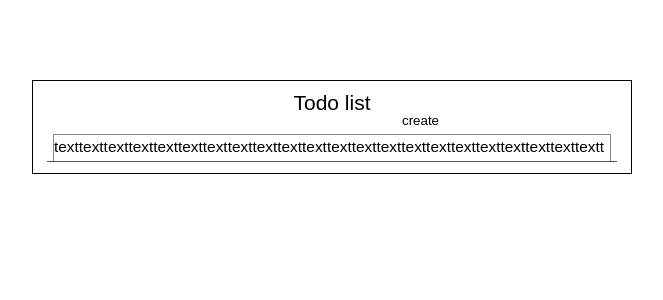
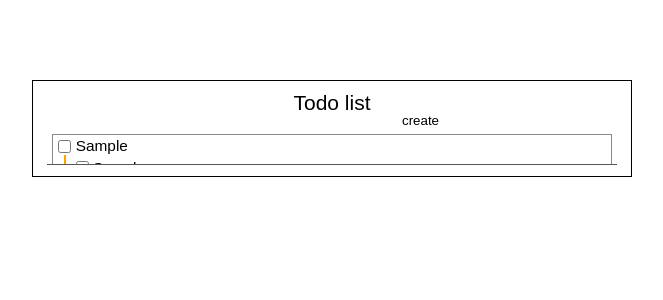
Before and after one commit to Urfeen/todo-lilst, a React (Create React App) app: page / in a window 1280 px wide. Both pictures are taken after typing "Sample" into the empty fields and a click on the button "create". Shown: the top 300 px of the page, without its empty margins (308-971 px from the left). Built offline with nearby package versions, Linux system fonts and the light colour scheme.

Commit message:
feat: subtasks styles

```diff
--- a/src/App.jsx
+++ b/src/App.jsx
@@ -15,10 +15,9 @@ const App = () => {
 // add task in pop-up (with cross button)
 // :active :focus :hover
 // change styles after checked
+// max-height of li
 // high-light hovered task
 // close-open with tap on li - hight light animation
-// scroll all page
-// min width to pixels
 // remake li structure
 // work on styles
 // add bg particles
--- a/src/components/TasksList/ListItem.jsx
+++ b/src/components/TasksList/ListItem.jsx
@@ -61,21 +61,58 @@ const ListItem = ({ id, done, taskText, changeTaskStatusHandler, deleteTaskHandl
 
       <div ref={liPrimaryAreaRef} className="list-item__primary-area">
         <div className="list-item__paper">
-          <span>texttexttexttexttexttexttexttexttexttexttexttexttexttexttexttexttexttexttexttexttexttexttexttexttexttexttexttexttexttexttexttexttexttexttexttexttexttexttexttexttexttexttexttext</span>
+          <div className="list-item__task">
+            <div className="list-item__checkbox">
+              <input
+                defaultChecked={done}
+                onChange={() => changeTaskStatusHandler(id)}
+                type="checkbox"
+                className="checkbox"
+              />
+
+              <svg width="100%" height={30}>
+                <line x1="0.5rem" y1="0" x2="0.5rem" y2="100" stroke="orange" fill="transparent" strokeWidth="2" />
+              </svg>
+            </div>
+            <div className="list-item__task-content">
+              <span>{taskText}</span>
+
+              <ul className="list-item__subtasks">
+                <li className="list-item__task">
+                  <div className="list-item__checkbox">
+                    <input
+                      defaultChecked={done}
+                      onChange={() => changeTaskStatusHandler(id)}
+                      type="checkbox"
+                      className="checkbox"
+                    />
+                  </div>
+                  <div className="list-item__task-content">
+                    <span>{taskText}</span>
+                  </div>
+                </li>
+                <li className="list-item__task">
+                  <div className="list-item__checkbox">
+                    <input
+                      defaultChecked={done}
+                      onChange={() => changeTaskStatusHandler(id)}
+                      type="checkbox"
+                      className="checkbox"
+                    />
+                  </div>
+                  <div className="list-item__task-content">
+                    <span>{taskText}</span>
+                  </div>
+                </li>
+              </ul>
+            </div>
+          </div>
         </div>
-        {/* <input
-          defaultChecked={done}
-          onChange={() => changeTaskStatusHandler(id)}
-          type="checkbox"
-          name="checkbox"
-          className="checkbox"
-        />
-        <span>{taskText}</span> */}
       </div>
 
       <div ref={liMoreRef} className={moreClasses}>
         <DeleteButton text="text" /*onClick={() => deleteTaskHandler(id)}*/ />
-        <span>Start - {moment(creationDate).format('DD.MM.YY')}</span>
+        <span> Start - {moment(creationDate).format('DD.MM.YY')}</span>
       </div>
 
     </li >
--- a/src/components/TasksList/TasksList.jsx
+++ b/src/components/TasksList/TasksList.jsx
@@ -15,7 +15,11 @@ const TasksList = () => {
       creationDate: Date.now(),
     }
 
-    setTasks(prevState => prevState.concat(newTask));
+    setTasks(prevState => {
+      const arrCopy = [...prevState];
+      arrCopy.unshift(newTask);
+      return arrCopy;
+    });
   }
   const changeTaskStatusHandler = taskId => {
     setTasks(prevState => {
--- a/src/components/TasksList/TasksList.scss
+++ b/src/components/TasksList/TasksList.scss
@@ -7,13 +7,15 @@
 
     max-width: 100%;
     border-bottom: 1px solid #555;
-    padding: 6px;
-    height: 2.4rem;
+    padding: 0.38rem;
+    height: 2.6rem;
     overflow: hidden;
 
     display: flex;
     flex-direction: column;
     justify-content: space-between;
+
+    box-shadow: 0px -3px 6px 1px rgba(0, 0, 255, 0.2);
 
     transition: height 0.2s ease;
 
@@ -23,30 +25,47 @@
       }
     }
 
-    .list-item__primary-area {
-      .list-item__paper {
+    &__primary-area {
+    }
+
+    &__paper {
       width: 100%;
       height: auto;
       border: 1px solid #888;
+      padding: 0.2rem 0.3rem;
+    }
+    &__task {
+      display: flex;
+    }
 
+    &__task-content {
+      max-width: calc(100% - 1.3rem);
+
+      span {
         white-space: pre-wrap;
         word-wrap: break-word;
-        span {
         font-size: 1.1rem;
-          line-height: 1.5;
+        line-height: 1.2;
       }
     }
-      // display: flex;
-      // max-height: 100%;
-
-      // input {
-      //   width: 1rem;
-      //   height: 1rem;
-      //   margin: 0.27rem 0.4rem 0px 0px;
-      // }
+    &__checkbox {
+      margin: 0px 0.3rem 0px 0px;
+      max-width: 1rem;
+      input {
+        margin: 0.2rem 0px 0px 0px;
+      }
+    }
+    &__subtasks {
+      margin: 0.2rem 0px 0px 0px;
+      li {
+        margin: 0px 0px 0.2rem 0px;
+        &:last-child {
+          margin: 0px 0px 0px 0px;
+        }
+      }
     }
 
-    .list-item__more {
+    &__more {
       margin: 10px 0px 0px 0px;
       opacity: 1;
       transition: opacity 0.2s ease;
@@ -55,20 +74,10 @@
       }
     }
 
-    // &.list-item_text-scroll {
-    //   overflow: auto;
-    //   .list-item__primary-area {
-    //     span {
-    //       overflow: visible;
-    //     }
-    //   }
-    // }
-    &.list-item_text-expand {
-      .list-item__primary-area {
+    &__primary-area {
       span {
         word-wrap: break-word;
       }
     }
   }
 }
-}
```
Lines whose indentation alone changed are shown as unchanged.
